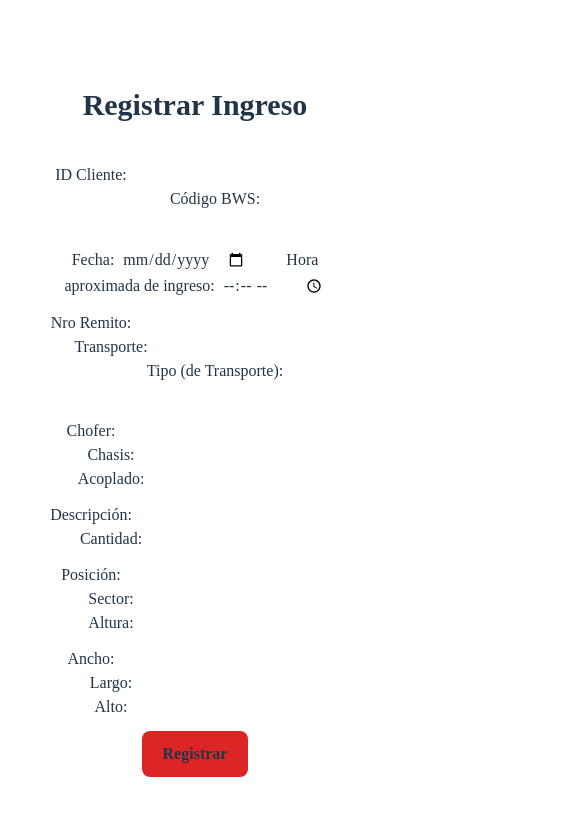
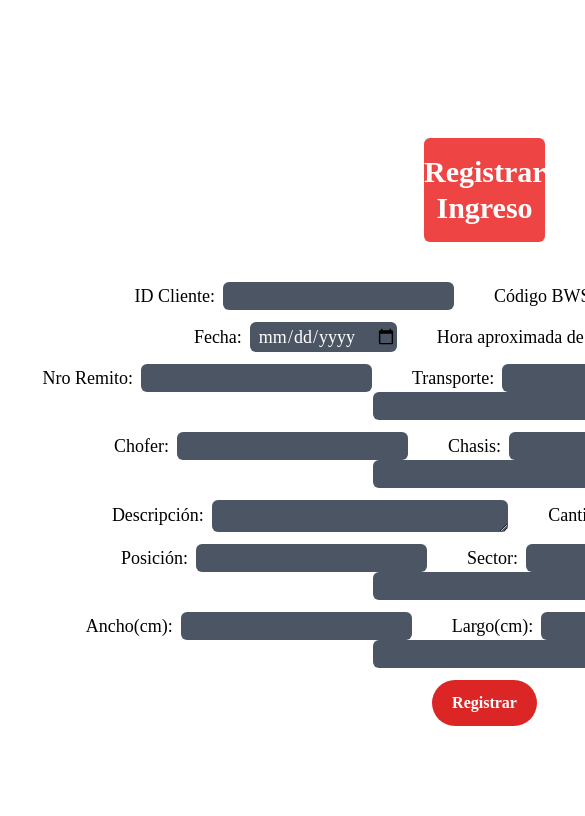
Before and after one commit to PabloSuarezLapalma/react-habProf, a React (Vite) app: page / in a window 390 px wide. Shown: the top 816 px of the page, 585 px wide, since content can reach past the window. Built offline with nearby package versions, Linux system fonts and the light colour scheme.

Commit message:
Form Ingreso - Pending Responsive y Adjustments

```diff
--- a/src/App.jsx
+++ b/src/App.jsx
@@ -7,7 +7,6 @@ import Form from './components/Form'
 function App() {
   return (
     <>
-      <h1 className="text-3xl font-bold mt-5 text-center mb-10">Registrar Ingreso</h1>
       <Form/>
     </>
   )
--- a/src/components/Form.jsx
+++ b/src/components/Form.jsx
@@ -26,95 +26,102 @@ const Form = () => {
     };
 
     return (
+        <>
+        <div className="bg-white pt-4 pb-4 pl-2 pr-2 color-black rounded-md text-black sm:w-1/5 md:w-fit lg:w-fit">
+            <div className="bg-red-500 ml-96 mr-96 rounded-md">
+             <h1 className="text-3xl font-bold mt-5 text-center mb-10 pt-4 pb-4  text-white">Registrar Ingreso</h1>
+         </div>
         <form onSubmit={handleSubmit} >
             <div className='mb-3 mt-3'>
-                <label className='left-0'>
+                <label className='left-0 text-lg'>
                     ID Cliente:
-                    <input type="text" className='ml-2 ' value={idCliente} onChange={(e) => setIDCliente(e.target.value)}  />
+                    <input type="text" className='ml-2 rounded-md pl-2 bg-gray-600 text-white' value={idCliente} onChange={(e) => setIDCliente(e.target.value)}  />
                 </label>
-                <label className='ml-10'>
+                <label className='ml-10 text-lg'>
                     Código BWS:
-                    <input type="text" className='ml-2' value={codigoBWS} onChange={(e) => setCodigoBWS(e.target.value)}  />
+                    <input type="text" className='ml-2 rounded-md pl-2 bg-gray-600 text-white' value={codigoBWS} onChange={(e) => setCodigoBWS(e.target.value)}  />
                 </label>
             </div>
             <div className='mb-3 mt-3'>
-                <label>
+                <label className='text-lg'>
                     Fecha:
-                    <input type="date" className='ml-2' value={fecha} onChange={(e) => setFecha(e.target.value)} />
+                    <input type="date" className='ml-2 rounded-md pl-2 bg-gray-600 text-white' value={fecha} onChange={(e) => setFecha(e.target.value)} />
                 </label>
-                <label className='ml-10'>
+                <label className='ml-10 text-lg'>
                     Hora aproximada de ingreso:
-                    <input type="time" className='ml-2' value={hora} onChange={(e) => setHora(e.target.value)} />
+                    <input type="time" className='ml-2 rounded-md pl-2 bg-gray-600 text-white' value={hora} onChange={(e) => setHora(e.target.value)} />
                 </label>
             </div>
             <div className='mb-3 mt-3'>
-                <label>
+                <label className='text-lg'>
                     Nro Remito:
-                    <input type="number" className='ml-2' value={nroRemito} onChange={(e) => setNroRemito(e.target.value)} />
+                    <input type="number" className='ml-2 rounded-md pl-2 bg-gray-600 text-white' value={nroRemito} onChange={(e) => setNroRemito(e.target.value)} />
                 </label>
-                <label className='ml-10'>
+                <label className='ml-10 text-lg'>
                     Transporte:
-                    <input type="text" className='ml-2' value={transporte} onChange={(e) => setTransporte(e.target.value)} />
+                    <input type="text" className='ml-2 rounded-md pl-2 bg-gray-600 text-white' value={transporte} onChange={(e) => setTransporte(e.target.value)} />
                 </label>
-                <label className='ml-10'>
+                <label className='ml-10 text-lg'>
                     Tipo (de Transporte):
-                    <input type="text" className='ml-2' value={tipoTransporte} onChange={(e) => setTipoTransporte(e.target.value)} />
+                    <input type="text" className='ml-2 rounded-md pl-2 bg-gray-600 text-white' value={tipoTransporte} onChange={(e) => setTipoTransporte(e.target.value)} />
                 </label>
             </div>
             <div className='mb-3 mt-3'>
-                <label>
+                <label className='text-lg'>
                     Chofer:
-                    <input type="text" className='ml-2' value={chofer} onChange={(e) => setChofer(e.target.value)} />
+                    <input type="text" className='ml-2 rounded-md pl-2 bg-gray-600 text-white' value={chofer} onChange={(e) => setChofer(e.target.value)} />
                 </label>
-                <label className='ml-10'>
+                <label className='ml-10 text-lg'>
                     Chasis:
-                    <input type="text" className='ml-2' value={chasis} onChange={(e) => setChasis(e.target.value)} />
+                    <input type="text" className='ml-2 rounded-md pl-2 bg-gray-600 text-white' value={chasis} onChange={(e) => setChasis(e.target.value)} />
                 </label>
-                <label className='ml-10'>
+                <label className='ml-10 text-lg'>
                     Acoplado:
-                    <input type="text" className='ml-2' value={acoplado} onChange={(e) => setAcoplado(e.target.value)} />
+                    <input type="text" className='ml-2 rounded-md pl-2 bg-gray-600 text-white' value={acoplado} onChange={(e) => setAcoplado(e.target.value)} />
                 </label>
             </div>
             <div className='mb-3 mt-3'>
-                <label>
+                <label className='text-lg'>
                     Descripción:
-                    <input type="text" className='ml-2' value={descripcion} onChange={(e) => setDescripcion(e.target.value)} />
+                    <textarea type="text" className='ml-2 rounded-md pl-2 w-1/3 h-8   align-middle bg-gray-600 text-white' value={descripcion} onChange={(e) => setDescripcion(e.target.value)} />
                 </label>
-                <label className='ml-10'>
+                <label className='ml-10 text-lg'>
                     Cantidad:
-                    <input type="number" className='ml-2'  value={cantidad} onChange={(e) => setCantidad(e.target.value)} />
+                    <input type="number" className='ml-2 rounded-md pl-2 bg-gray-600 text-white'  value={cantidad} onChange={(e) => setCantidad(e.target.value)} />
                 </label>
             </div>
             <div className='mb-3 mt-3'>
-                <label>
+                <label className='text-lg'>
                     Posición:
-                    <input type="text" className='ml-2' pattern="[A-Za-z]" maxLength={1} value={posicion} onChange={(e) => setPosicion(e.target.value.toUpperCase())} />
+                    <input type="text" className='ml-2 rounded-md pl-2 bg-gray-600 text-white' pattern="[A-Za-z]" maxLength={1} value={posicion} onChange={(e) => setPosicion(e.target.value.toUpperCase())} />
                 </label>
-                <label className='ml-10'>
+                <label className='ml-10 text-lg'>
                     Sector:
-                    <input type="text" className='ml-2' pattern="[A-Za-z]" maxLength={1} value={sector} onChange={(e) => setSector(e.target.value.toUpperCase())} />
+                    <input type="text" className='ml-2 rounded-md pl-2 bg-gray-600 text-white' pattern="[A-Za-z]" maxLength={1} value={sector} onChange={(e) => setSector(e.target.value.toUpperCase())} />
                 </label>
-                <label className='ml-10'>
+                <label className='ml-10 text-lg'>
                     Altura:
-                    <input type="number" className='ml-2' value={altura} onChange={(e) => setAltura(e.target.value)} />
+                    <input type="number" className='ml-2 rounded-md pl-2 bg-gray-600 text-white' value={altura} onChange={(e) => setAltura(e.target.value)} />
                 </label>
             </div>
             <div className='mb-3 mt-3'>
-                <label>
-                    Ancho:
-                    <input type="text" className='ml-2' value={ancho} onChange={(e) => setAncho(e.target.value)} />
+                <label className='text-lg'>
+                    Ancho(cm):
+                    <input type="text" className='ml-2 rounded-md pl-2 bg-gray-600 text-white' value={ancho} onChange={(e) => setAncho(e.target.value)} />
                 </label>
-                <label className='ml-10'>
-                    Largo:
-                    <input type="text" className='ml-2' value={largo} onChange={(e) => setLargo(e.target.value)} />
+                <label className='ml-10 text-lg'>
+                    Largo(cm):
+                    <input type="text" className='ml-2 rounded-md pl-2 bg-gray-600 text-white' value={largo} onChange={(e) => setLargo(e.target.value)} />
                 </label>
-                <label className='ml-10'>
-                    Alto:
-                    <input type="text" className='ml-2' value={alto} onChange={(e) => setAlto(e.target.value)} />
+                <label className='ml-10 text-lg'>
+                    Alto(cm):
+                    <input type="text" className='ml-2 rounded-md pl-2 bg-gray-600 text-white' value={alto} onChange={(e) => setAlto(e.target.value)} />
                 </label>
             </div>
-            <button type="submit" className='bg-red-600 font-semibold '>Registrar</button>
+            <button type="submit" className='bg-red-600 font-semibold  rounded-full text-white'>Registrar</button>
         </form>
+        </div>
+        </>
     );
     }
 
```
